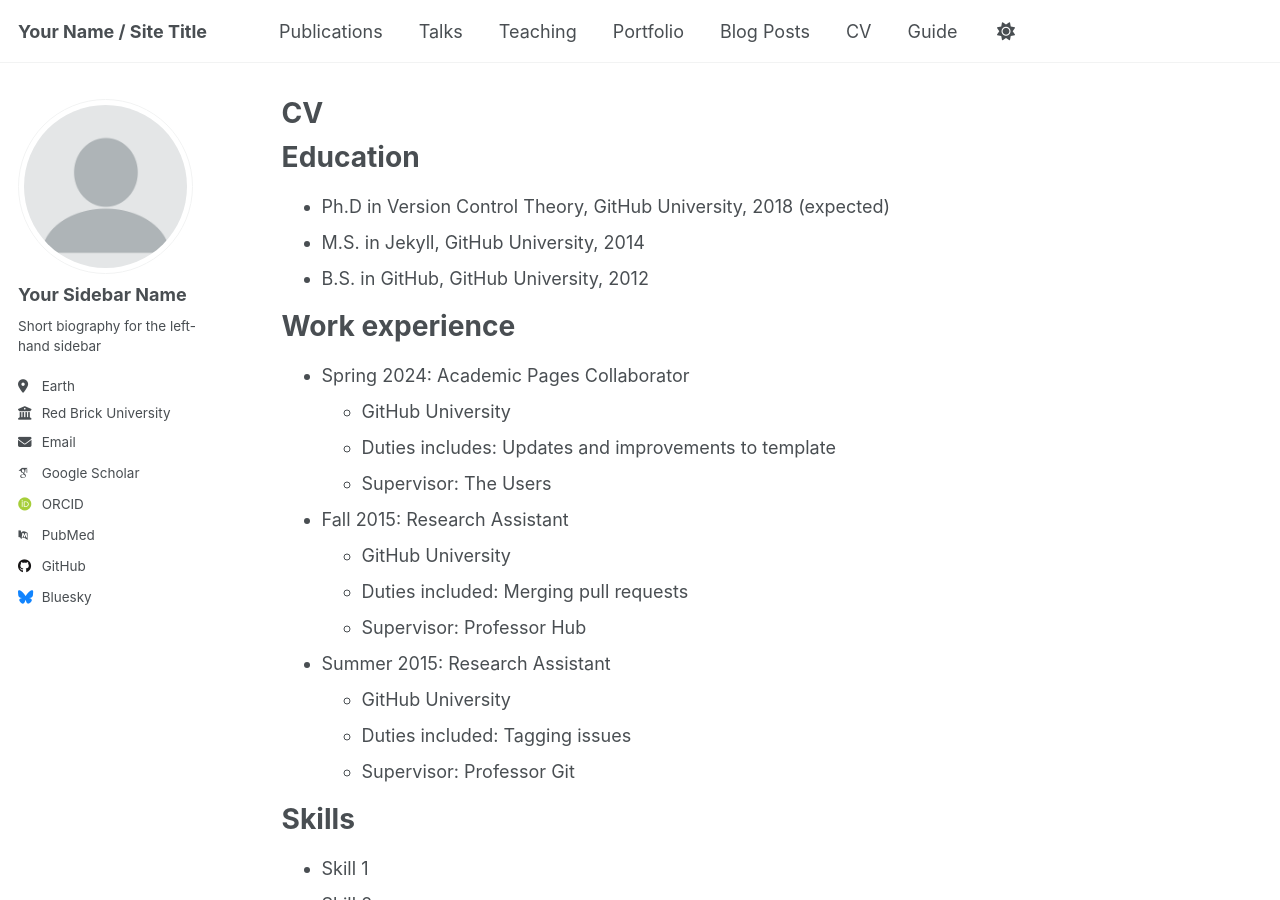
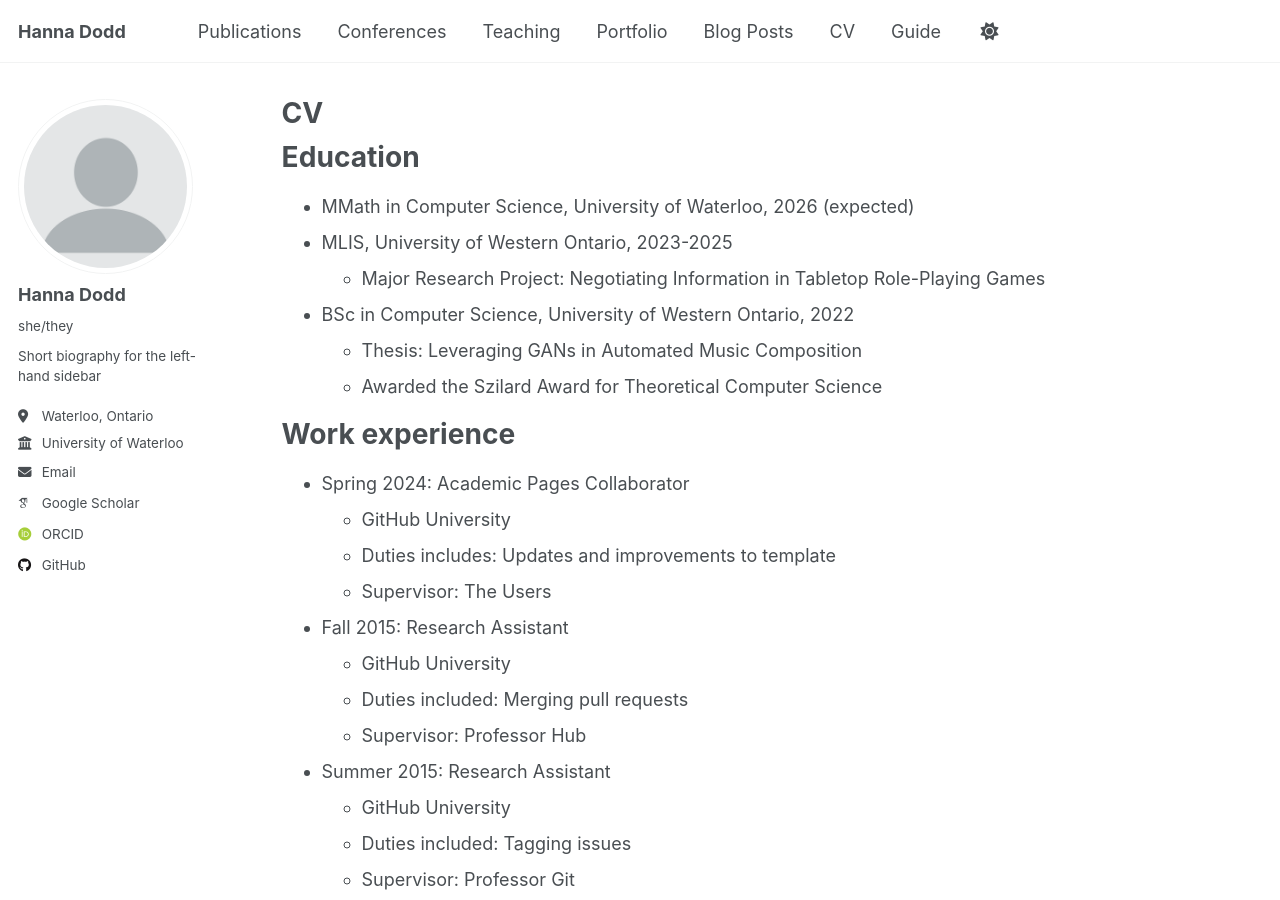
Before and after one commit to hanna-dodd/hanna-dodd.github.io, a Jekyll site: the page built from _pages/cv.md, in a window 1280 px wide and 900 px high. Built offline with Jekyll 4.4.1, drawn with Linux system fonts in a browser that asks for light colours; some web fonts are replaced; a script that is not in the unit is left out; some of the changed text lies outside the part shown.

Commit message:
2025-07-01

```diff
--- a/_config.yml
+++ b/_config.yml
@@ -9,13 +9,13 @@
 # Basic Site Settings
 locale                   : "en-US"
 site_theme               : "default"
-title                    : "Your Name / Site Title"
+title                    : "Hanna Dodd"
 title_separator          : "-"
-name                     : &name "Your Name"
+name                     : &name "Hanna Dodd"
 description              : &description "personal description"
-url                      : https://academicpages.github.io # the base hostname & protocol for your site e.g. "https://[your GitHub username].github.io" or if you already have some other page hosted on Github then use "https://[your GitHub username].github.io/[Your Repo Name]"
+url                      : https://hanna-dodd.github.io # the base hostname & protocol for your site e.g. "https://[your GitHub username].github.io" or if you already have some other page hosted on Github then use "https://[your GitHub username].github.io/[Your Repo Name]"
 baseurl                  : "" # the subpath of your site, e.g. "/blog"
-repository               : "academicpages/academicpages.github.io"
+repository               : "hanna-dodd/hanna-dodd.github.io"
 
 # Site Author - The following control what appear as part of the author content on the side bar.
 #               If a field is blank the icon and link will not appear, otherwise it will be shown.
@@ -23,22 +23,22 @@
 author:
   # Biographic information
   avatar           : "profile.png"
-  name             : "Your Sidebar Name"
-  pronouns         : # example: "she/her"
+  name             : "Hanna Dodd"
+  pronouns         : "she/they"
   bio              : "Short biography for the left-hand sidebar"
-  location         : "Earth"
-  employer         : "Red Brick University"
+  location         : "Waterloo, Ontario"
+  employer         : "University of Waterloo"
   uri              : # URL
-  email            : "none@example.org"
+  email            : "hdodd@uwaterloo.ca"
 
   # Academic websites
   academia         : # URL
   arxiv            : # URL - Update with the correct link to your profile
-  googlescholar    : "https://scholar.google.com/citations?user=PS_CX0AAAAAJ"
+  googlescholar    : "https://scholar.google.ca/citations?user=Fqem9BUAAAAJ&hl=en"
   impactstory      : # URL
-  orcid            : "http://orcid.org/yourorcidurl"
+  orcid            : "https://orcid.org/0009-0001-3619-5781"
   semantic         : # URL
-  pubmed           : "https://www.ncbi.nlm.nih.gov/pubmed/?term=john+snow"
+  pubmed           : # URL
   researchgate     : # URL
   scopus           : # URL
 
@@ -46,13 +46,13 @@
   bitbucket        : # Username - Update with your username on the site
   codepen          : # Username
   dribbble         : # Username
-  github           : "academicpages"
+  github           : "hanna-dodd"
   kaggle           : # Username
   stackoverflow    : # User number or user number and name (i.e., use "1" or "1/jeff-atwood")
 
   # Social media
   artstation       : # Username
-  bluesky          : "bsky.app" # Replace this with you Bluesky username
+  bluesky          : # Username
   facebook         : # Username
   flickr           : # Username
   foursquare       : # Username
--- a/_data/navigation.yml
+++ b/_data/navigation.yml
@@ -11,8 +11,8 @@
   - title: "Publications"
     url: /publications/
 
-  - title: "Talks"
-    url: /talks/
+  - title: "Conferences"
+    url: /conferences/
 
   - title: "Teaching"
     url: /teaching/
--- a/_pages/cv.md
+++ b/_pages/cv.md
@@ -11,9 +11,12 @@
 
 Education
 ======
-* Ph.D in Version Control Theory, GitHub University, 2018 (expected)
-* M.S. in Jekyll, GitHub University, 2014
-* B.S. in GitHub, GitHub University, 2012
+* MMath in Computer Science, University of Waterloo, 2026 (expected)
+* MLIS, University of Western Ontario, 2023-2025
+  * Major Research Project: Negotiating Information in Tabletop Role-Playing Games
+* BSc in Computer Science, University of Western Ontario, 2022
+  * Thesis: Leveraging GANs in Automated Music Composition
+  * Awarded the Szilard Award for Theoretical Computer Science
 
 Work experience
 ======
```
